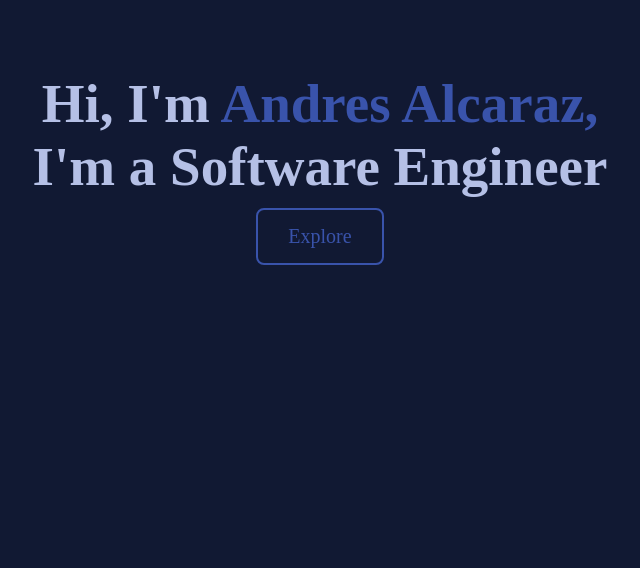
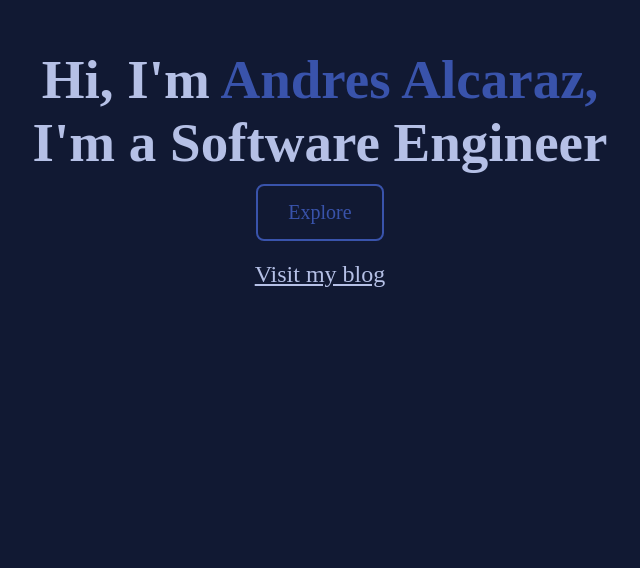
Before and after one commit to Andres2D/resume2d, an Angular app: page / in a window 1280 px wide. Shown: the part 232-800 px from the top of the page, without its empty margins (320-960 px from the left). Built offline with nearby package versions, Linux system fonts and the light colour scheme; a web font is replaced by a local one.

Commit message:
Add blog link in the intro page

```diff
--- a/src/app/resume/components/intro/intro.component.html
+++ b/src/app/resume/components/intro/intro.component.html
@@ -2,4 +2,5 @@
     <h1 class="title">Hi, I'm <strong class="me-name">Andres Alcaraz,</strong></h1>
     <h2 class="subtitle">I'm a Software Engineer</h2>
     <button (click)="goToAbout()" class="button-explore">Explore</button>
+    <a class="link" href="https://2d-blog-nextjs.vercel.app/">Visit my blog</a>
 </div>
--- a/src/app/resume/components/intro/intro.component.scss
+++ b/src/app/resume/components/intro/intro.component.scss
@@ -43,6 +43,13 @@
         border: 2px solid $indigo-light;
     }
   }
+
+  .link {
+    margin-top: 20px;
+    font-family: 'Bear';
+    font-size: 24px;
+    color: $indigo-light;
+  }
 }
 
 @media (max-width: $medium) {
```
Lines whose indentation alone changed are shown as unchanged.
